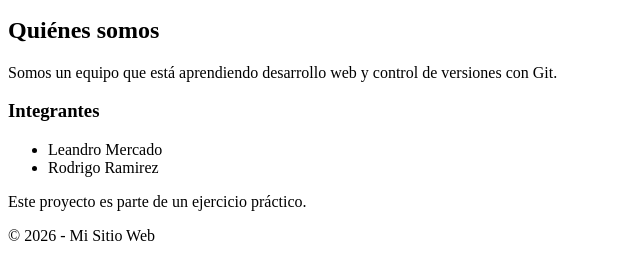
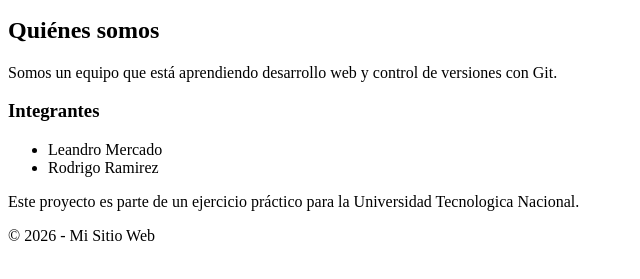
Before and after one commit to Leandro-Mercado-Simi/test-gestion, a plain HTML site: page TP1_gestion/about.html in a window 1280 px wide. Shown: the part 101-380 px from the top of the page, without its empty margins (0-640 px from the left). Drawn offline with Linux system fonts and the light colour scheme.

Commit message:
fix: arreglo en texto final

```diff
--- a/TP1_gestion/about.html
+++ b/TP1_gestion/about.html
@@ -1,4 +1,4 @@
-<!DOCTYPE html>
+<!doctype html>
 <html lang="es">
   <head>
     <meta charset="UTF-8" />
@@ -25,7 +25,10 @@
         <li>Leandro Mercado</li>
         <li>Rodrigo Ramirez</li>
       </ul>
-      <p>Este proyecto es parte de un ejercicio práctico.</p>
+      <p>
+        Este proyecto es parte de un ejercicio práctico para la Universidad
+        Tecnologica Nacional.
+      </p>
     </main>
 
     <footer>
```
